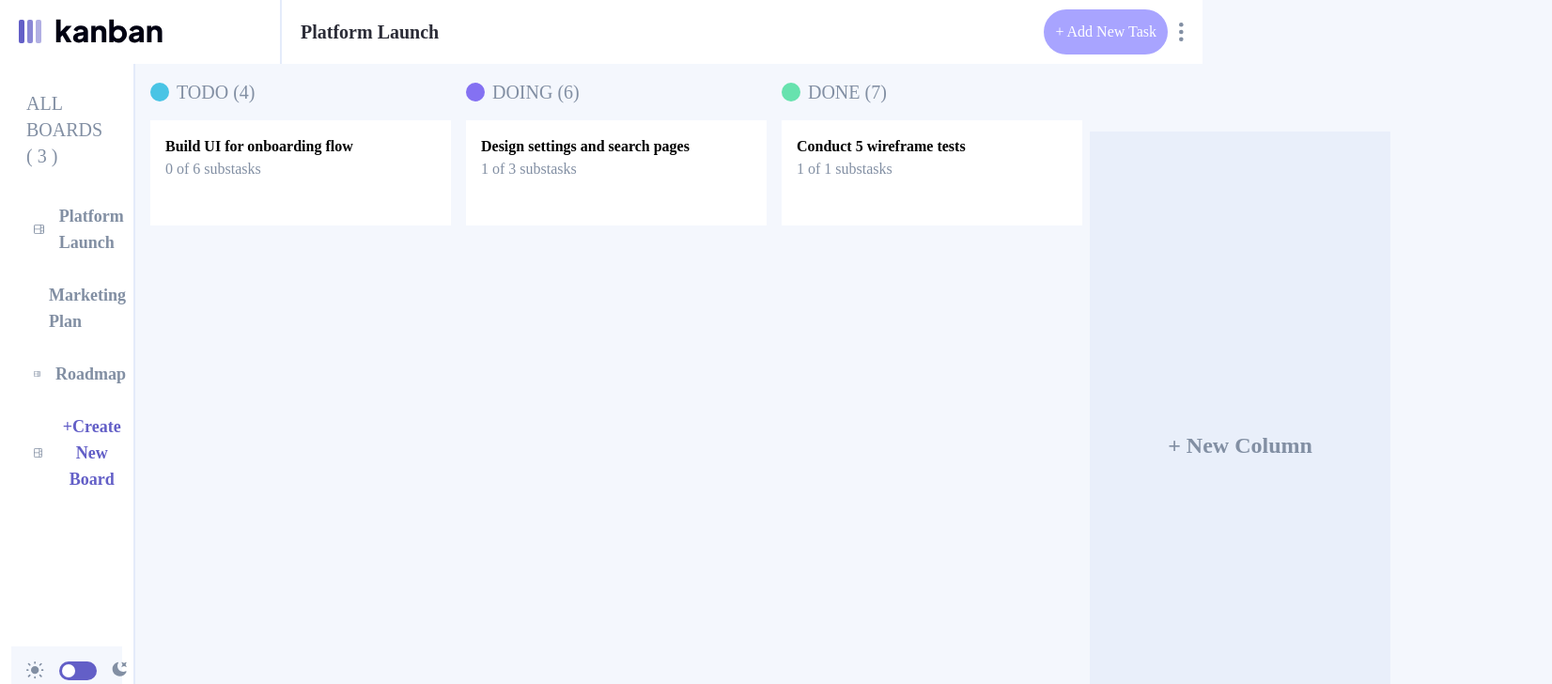
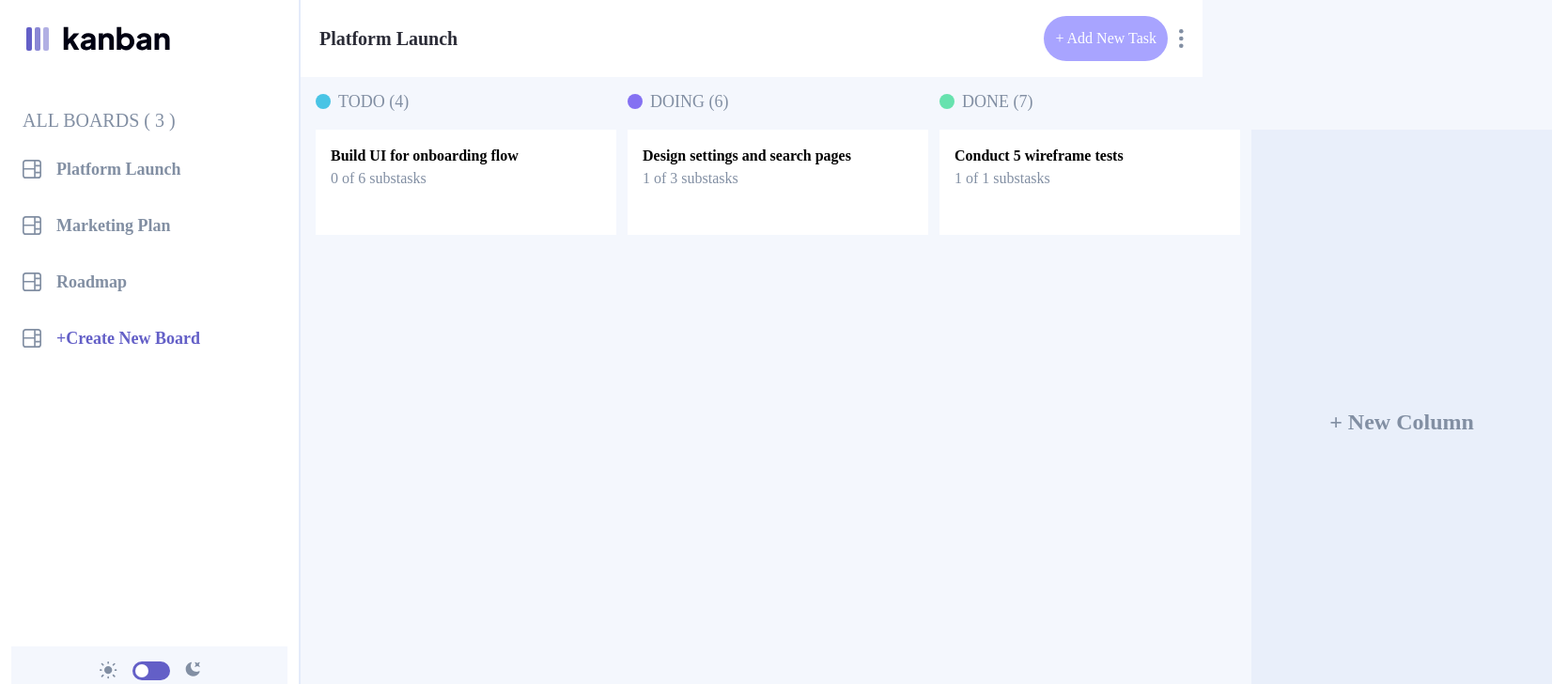
Before and after one commit to Emelinur/kanban-task-app, a React (Vite) app: page / in a window 1280 px wide. Shown: the top 728 px of the page at 94% size, 1652 px wide, since content can reach past the window. Built offline with nearby package versions, Linux system fonts and the light colour scheme; the HTML template or start-up script is replaced by a standard one.

Commit message:
"Board yapısı için sayfada düzenlenme yapıldı"

```diff
--- a/src/App.jsx
+++ b/src/App.jsx
@@ -26,7 +26,7 @@ export default function App() {
 
   return (
     <>
-      <div className="flex flex-col h-screen">
+      <div className="flex flex-col  h-screen ">
         <NavBar theme={theme} />
 
         <div className="flex flex-row h-screen">
--- a/src/components/Board.jsx
+++ b/src/components/Board.jsx
@@ -1,61 +1,74 @@
 export function Board() {
   return (
     <>
-      <div className="flex flex-row justify-between items-start m-2">
-
-        <div className=" flex flex-col items-start m-2">
+      <div className="w-1/2 flex flex-row justify-between items-start ">
+        <div className="flex flex-row h-full m-2">
+          <div className=" flex flex-col items-start m-1 ml-2">
             <div className="flex justify-start items-center mb-4">
-            <img src="src\assets\OvalTodo.svg" alt="OvalTodo" className="w-5 mr-2" />
-            <p className=" text-xl text-mediumGrey">TODO (4)</p>
+              <img
+                src="src\assets\OvalTodo.svg"
+                alt="OvalTodo"
+                className="w-4 mr-2"
+              />
+              <p className=" text-lg text-mediumGrey">TODO (4)</p>
             </div>
 
-          <div className="flex flex-col bg-white p-4 w-80">
+            <div className="flex flex-col bg-white p-4 w-80 dark:bg-darkGrey">
               <div className="h-20 ">
-              <p className="font-bold">Build UI for onboarding flow</p>
-              <span className="text-mediumGrey">0 of 6 substasks</span>
+                <p className="font-bold dark:text-white">
+                  Build UI for onboarding flow
+                </p>
+                <span className="text-mediumGrey ">0 of 6 substasks</span>
               </div>
             </div>
           </div>
 
-        <div className=" flex flex-col items-start m-2">
+          <div className=" flex flex-col items-start m-1 ml-2">
             <div className="flex justify-start items-center mb-4">
               <img
                 src="src\assets\OvalDoing.svg"
                 alt="OvalDoing"
-              className="w-5 mr-2"
+                className="w-4 mr-2"
               />
-            <p className=" text-xl text-mediumGrey">DOING (6)</p>
+              <p className=" text-lg text-mediumGrey">DOING (6)</p>
             </div>
 
-          <div className="flex flex-col bg-white p-4 w-80">
+            <div className="flex flex-col bg-white dark:bg-darkGrey p-4 w-80">
               <div className="h-20 ">
-              <p className="font-bold">Design settings and search pages</p>
+                <p className="font-bold dark:text-white">
+                  Design settings and search pages
+                </p>
                 <span className="text-mediumGrey">1 of 3 substasks</span>
               </div>
             </div>
           </div>
 
-        <div className=" flex flex-col items-start m-2">
+          <div className=" flex flex-col items-start m-1 ml-2">
             <div className="flex justify-start items-center mb-4">
-            <img src="src\assets\OvalDone.svg" alt="OvalDone" className="w-5 mr-2" />
-            <p className="text-xl text-mediumGrey">DONE (7)</p>
+              <img
+                src="src\assets\OvalDone.svg"
+                alt="OvalDone"
+                className="w-4 mr-2"
+              />
+              <p className="text-lg text-mediumGrey">DONE (7)</p>
             </div>
 
-          <div className="flex flex-col bg-white p-4 w-80">
+            <div className="flex flex-col bg-white dark:bg-darkGrey p-4 w-80">
               <div className="h-20 ">
-              <p className="font-bold">Conduct 5 wireframe tests</p>
+                <p className="font-bold dark:text-white">
+                  Conduct 5 wireframe tests
+                </p>
                 <span className="text-mediumGrey">1 of 1 substasks</span>
               </div>
             </div>
           </div>
-        <div className="flex justify-center items-center w-80 h-full bg-linear mt-16 ">
-          <p className="flex justify-center items-center text-mediumGrey text-2xl font-bold">
+          <div className="flex justify-center items-center w-80  bg-linear dark:bg-darkGrey mt-12 ml-2">
+            <button className="flex justify-center items-center text-mediumGrey text-2xl font-bold">
               + New Column
-          </p>
+            </button>
           </div>
-
         </div>
-
+      </div>
     </>
   );
 }
--- a/src/components/CreateNewBoard.jsx
+++ b/src/components/CreateNewBoard.jsx
@@ -75,10 +75,10 @@ export function CreateNewBoard() {
 
                   <button
                     type="reset"
-                    className="m-2"
+                    className="m-2 ml-3 pr-4"
                     onClick={() => removeColumn(index)}
                   >
-                    <img src="..\src\assets\icon-cross.svg" alt="icon-cross" />
+                    <img src="..\src\assets\icon-cross.svg" alt="icon-cross" className="w-5 "  />
                   </button>
                 </div>
               ))}
--- a/src/components/NavBar.jsx
+++ b/src/components/NavBar.jsx
@@ -1,13 +1,13 @@
-export function NavBar({theme}) {
+export function NavBar({ theme }) {
   return (
     <>
-      <header className=" bg-white flex dark:bg-darkGrey">
-        <div className="w-300  border-border border-r-2 dark:bg-darkGrey dark:border-r-linesDark">
-        {theme=== "light" ?
-        (<img className="p-5" src="src/assets/logo-dark.svg"alt="logo"/>)
-        :
-        (<img className="p-5"  src="src/assets/logo-light.svg"alt="logo"/>)
-        }
+      <header className="flex w-full bg-white dark:bg-darkGrey">
+        <div className="w-80 border-border border-r-2 dark:bg-darkGrey dark:border-r-linesDark p-2">
+          {theme === "light" ? (
+            <img className="p-5" src="src/assets/logo-dark.svg" alt="logo" />
+          ) : (
+            <img className="p-5" src="src/assets/logo-light.svg" alt="logo" />
+          )}
         </div>
         <div className="flex flex-grow items-center justify-between dark:bg-darkGrey ">
           <h1 className="text-xl font-bold text-darkGrey p-2 m-3 dark:text-white">
--- a/src/components/SideBar.jsx
+++ b/src/components/SideBar.jsx
@@ -13,16 +13,16 @@ export function SideBar({ visibilityMenu, themeClick, theme }) {
   return (
     <>
       <nav
-        className={`w-300 bg-white flex flex-col justify-between border-r-2 border-border
+        className={`w-80 bg-white flex flex-col justify-between border-r-2 border-border
           dark:bg-darkGrey dark:border-r-linesDark
            ${visibilityMenu ? "block" : "hidden"}`}
       >
-        <div className="w-276">
-          <h5 className="text-xl m-7 text-mediumGrey ">ALL BOARDS ( 3 ) </h5>
+        <div className="w-72">
+          <h5 className="text-xl text-mediumGrey mt-8 ml-6">ALL BOARDS ( 3 ) </h5>
           <div className="">
-            <div className="hover:bg-mainPurple  hover:border-r-2 rounded-r-full border-r-mainPurple flex mt-3 p-2">
+            <div className="hover:bg-mainPurple  hover:border-r-2 rounded-r-full border-r-mainPurple flex mt-3 p-3">
               <div className="flex items-center justify-center hover:brightness-0 hover:invert">
-                <span className="ml-7 pr-4 ">
+                <span className="ml-3 pr-4 ">
                   <img
                     src="..\src\assets\icon-board.svg"
                     alt="icon-board"
@@ -34,9 +34,9 @@ export function SideBar({ visibilityMenu, themeClick, theme }) {
                 </span>
               </div>
             </div>
-            <div className="hover:bg-mainPurple hover:border-r-2 rounded-r-full  border-r-mainPurple  flex mt-3 items-center p-2">
+            <div className="hover:bg-mainPurple  hover:border-r-2 rounded-r-full border-r-mainPurple flex mt-2 p-3">
               <span className="flex items-center justify-center hover:brightness-0 hover:invert">
-                <span className="ml-7 pr-4">
+                <span className="ml-3 pr-4">
                   <img
                     src="..\src\assets\icon-board.svg"
                     alt=""
@@ -48,9 +48,9 @@ export function SideBar({ visibilityMenu, themeClick, theme }) {
                 </span>
               </span>
             </div>
-            <div className="hover:bg-mainPurple hover:border-r-2 rounded-r-full  border-r-mainPurple   flex mt-3 items-center p-2">
+            <div className="hover:bg-mainPurple  hover:border-r-2 rounded-r-full border-r-mainPurple flex mt-2 p-3">
               <span className="flex items-center justify-center hover:brightness-0 hover:invert">
-                <span className="ml-7 pr-4">
+                <span className="ml-3 pr-4">
                   <img
                     src="..\src\assets\icon-board.svg"
                     alt=""
@@ -63,8 +63,8 @@ export function SideBar({ visibilityMenu, themeClick, theme }) {
               </span>
             </div>
           </div>
-          <div className=" flex mt-3 p-2 items-center ">
-            <span className="ml-7 pr-4">
+          <div className=" flex mt-2 p-3 items-center ">
+            <span className="ml-3 pr-4">
               <img src="..\src\assets\icon-board.svg" alt="" className="w-5" />
             </span>
             <button
@@ -79,11 +79,10 @@ export function SideBar({ visibilityMenu, themeClick, theme }) {
       </nav>
 
       {showBoard && (
-        <div className="fixed inset-0 flex items-center justify-center z-50 bg-black bg-opacity-50 drop-shadow-sm ">
+        <div className="fixed inset-0 flex items-center justify-center z-50 bg-black bg-opacity-50 drop-shadow-sm">
           <CreateNewBoard />
         </div>
       )}
-
     </>
   );
 }
--- a/src/components/SideBarFooter.jsx
+++ b/src/components/SideBarFooter.jsx
@@ -2,8 +2,8 @@ export function SideBarFooter({ VisibilityBoard, visibilityMenu }) {
   return (
     <>
       <button
-        className={`w-300 flex items-center bg-white border-r-2 border-border  transition-all duration-500 ease-in-out dark:bg-darkGrey dark:border-r-linesDark
-           ${visibilityMenu ? "block" : "closeMenu"}`}
+        className={`w-80 flex items-center bg-white border-r-2 border-border  transition-all duration-500 ease-in-out dark:bg-darkGrey dark:border-r-linesDark
+           ${visibilityMenu ? "block" : "closeMenu"} max-sm:w-300`}
         onClick={VisibilityBoard}
       >
         <div className=" flex  items-center">
--- a/tailwind.config.js
+++ b/tailwind.config.js
@@ -23,12 +23,6 @@ export default {
         borderDone:"#67E2AE",
         linear:"#E9EFFA"
       },
-
-    width:{
-      "300":"18.75rem",
-      "251":"15.688rem",
-      "480":"26.813rem"
-    },
     height:{
       "37":"37rem",
      "480":"26.813rem",
```
Lines whose indentation alone changed are shown as unchanged.
